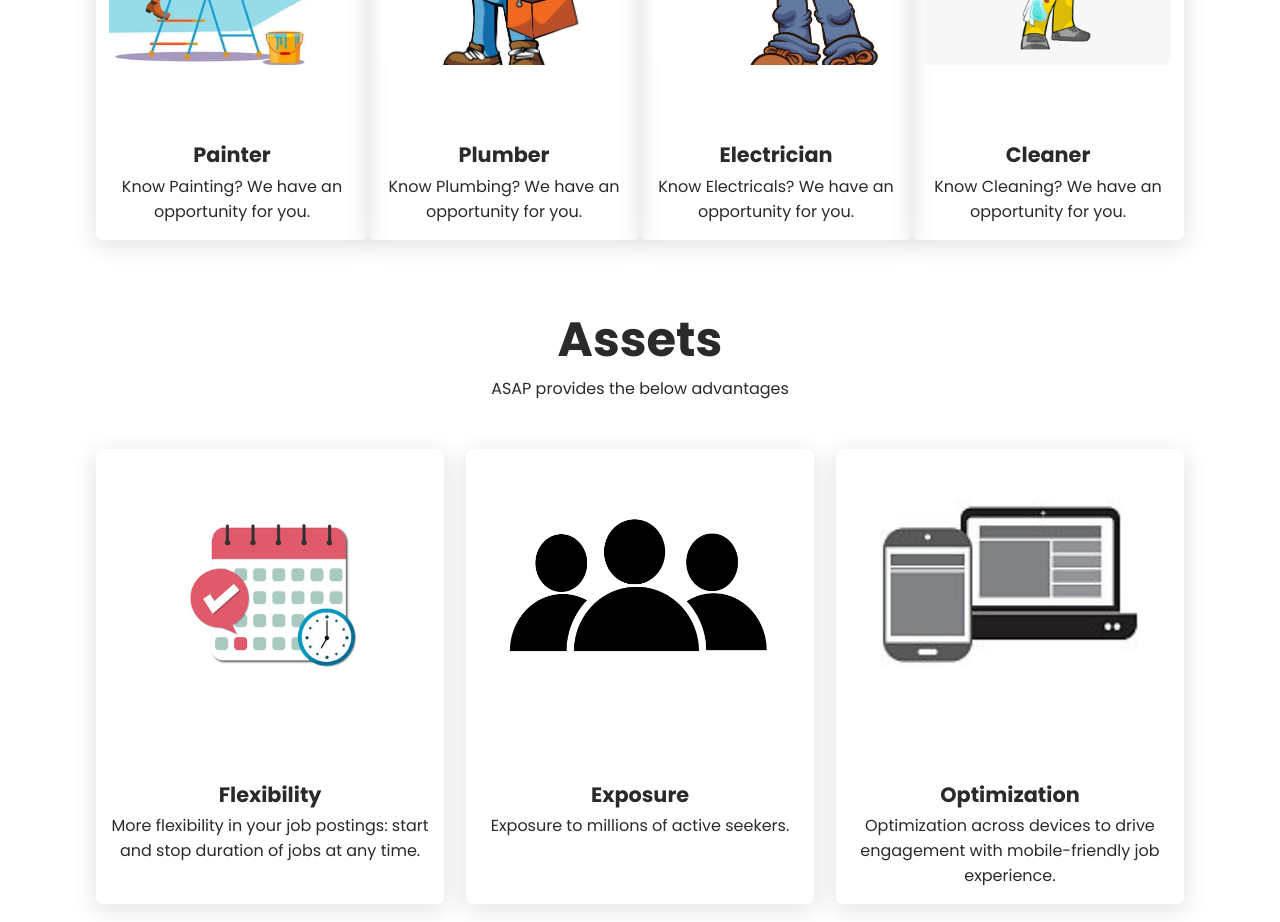
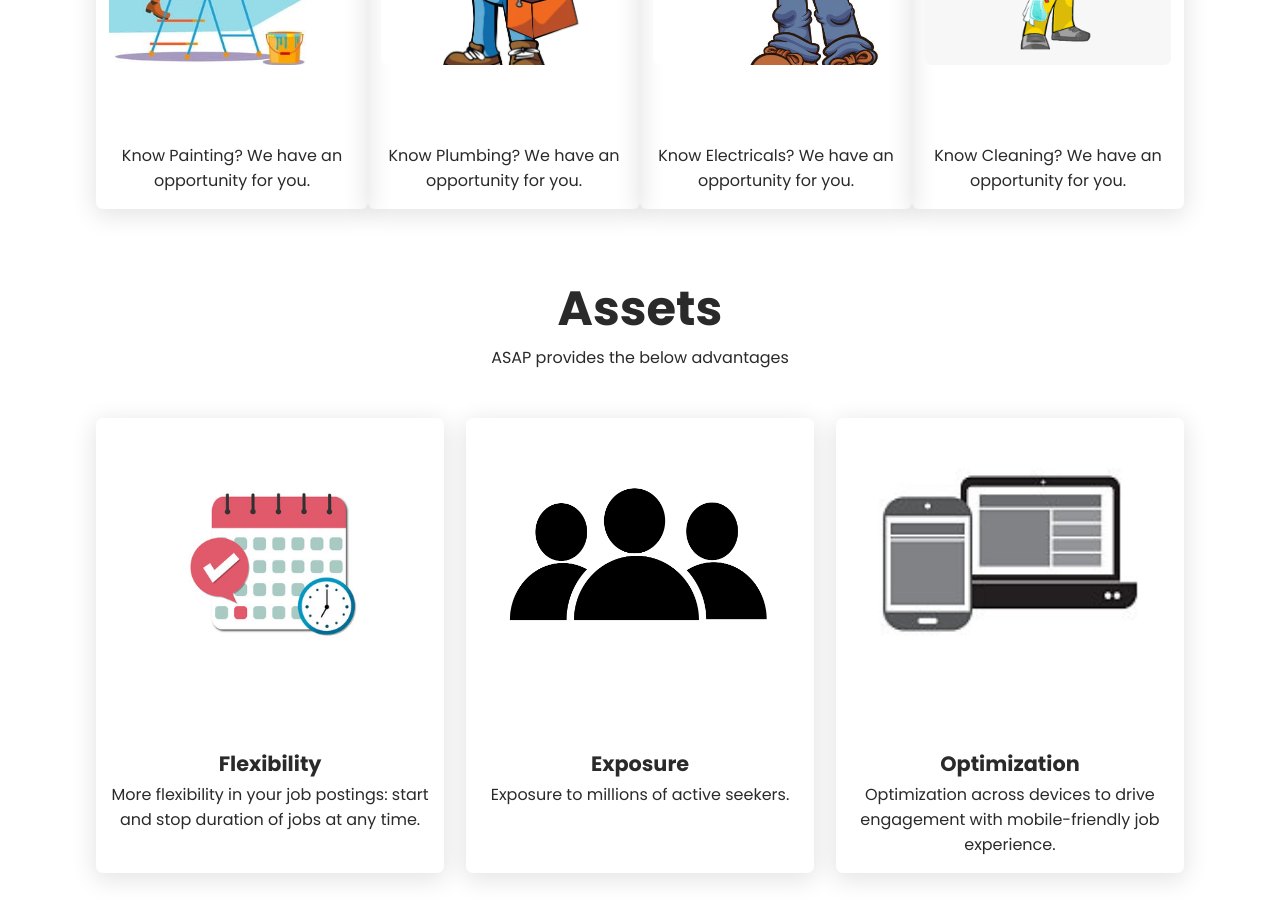
Before and after one commit to Anusha0521/ASAP-Partner, a React (Create React App) app: page /careers in a window 1280 px wide. Shown: the part 1440-2362 px from the top of the page. Built offline with nearby package versions, Linux system fonts and the light colour scheme.

Commit message:
Update RegisterCareer.js

```diff
--- a/src/components/RegisterCareer.js
+++ b/src/components/RegisterCareer.js
@@ -13,22 +13,26 @@ function RegisterCareer() {
       <div className="registerCard">
         <RegisterCareerData
           image={painter1}
-          heading="Painter"
+          // heading="Painter"
+          button="Painter"
           text="Know Painting? We have an opportunity for you."
         />
         <RegisterCareerData
           image={plumber1}
-          heading="Plumber"
+          // heading="Plumber"
+          button="Plumber"
           text="Know Plumbing? We have an opportunity for you."
         />
         <RegisterCareerData
           image={electrician}
-          heading="Electrician"
+          // heading="Electrician"
+          button="Electrician"
           text="Know Electricals? We have an opportunity for you."
         />
         <RegisterCareerData
           image={clean}
-          heading="Cleaner"
+          // heading="Cleaner"
+          button="Cleaner"
           text="Know Cleaning? We have an opportunity for you."
         />
       </div>
```
